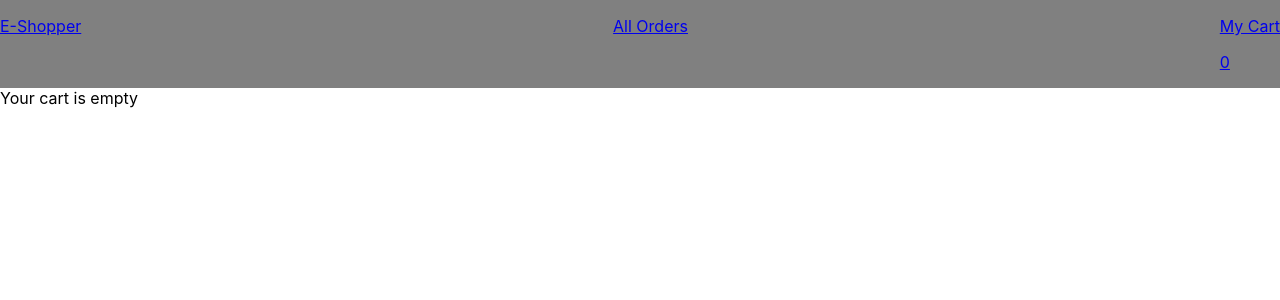
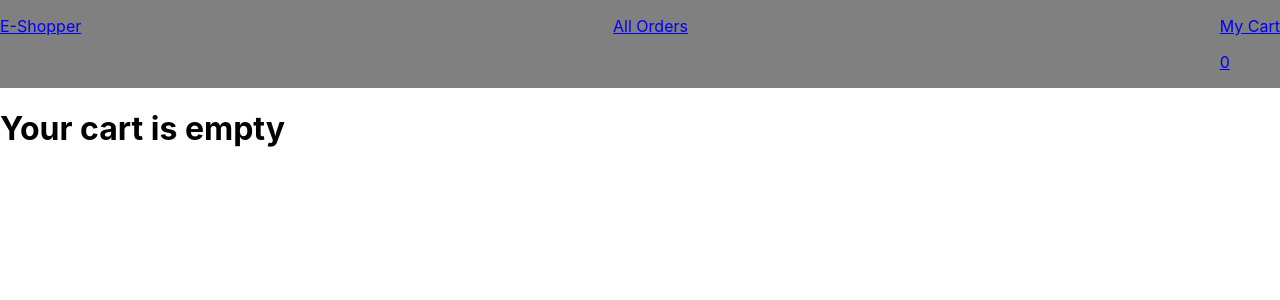
Before and after one commit to srishtirathi/E-Shopper, a React (Create React App) app: page /cart in a window 1280 px wide. Shown: the top 300 px of the page. Built offline with nearby package versions, Linux system fonts and the light colour scheme.

Commit message:
refactor(Cart): format code

```diff
--- a/src/components/Cart/Cart.js
+++ b/src/components/Cart/Cart.js
@@ -3,12 +3,10 @@ import './Cart.css';
 import { Link } from 'react-router-dom';
 import PropTypes from 'prop-types';
 
-const Cart = ({ cartItems, cartCount }) => {
-  if (cartCount === 0) {
-    return 'Your cart is empty';
-  }
-  return (
+const Cart = ({ cartItems, cartCount }) => (
 
+  <div>
+    {cartCount === 0 ? <h1>Your cart is empty</h1> : (
       <div>
         <h1>
           Your basket has
@@ -60,11 +58,12 @@ const Cart = ({ cartItems, cartCount }) => {
             </div>
           </div>
         </div>
+      </div>
+    )}
 
   </div>
 
 );
-};
 
 Cart.propTypes = {
   cartCount: PropTypes.number.isRequired,
```
Lines whose indentation alone changed are shown as unchanged.
